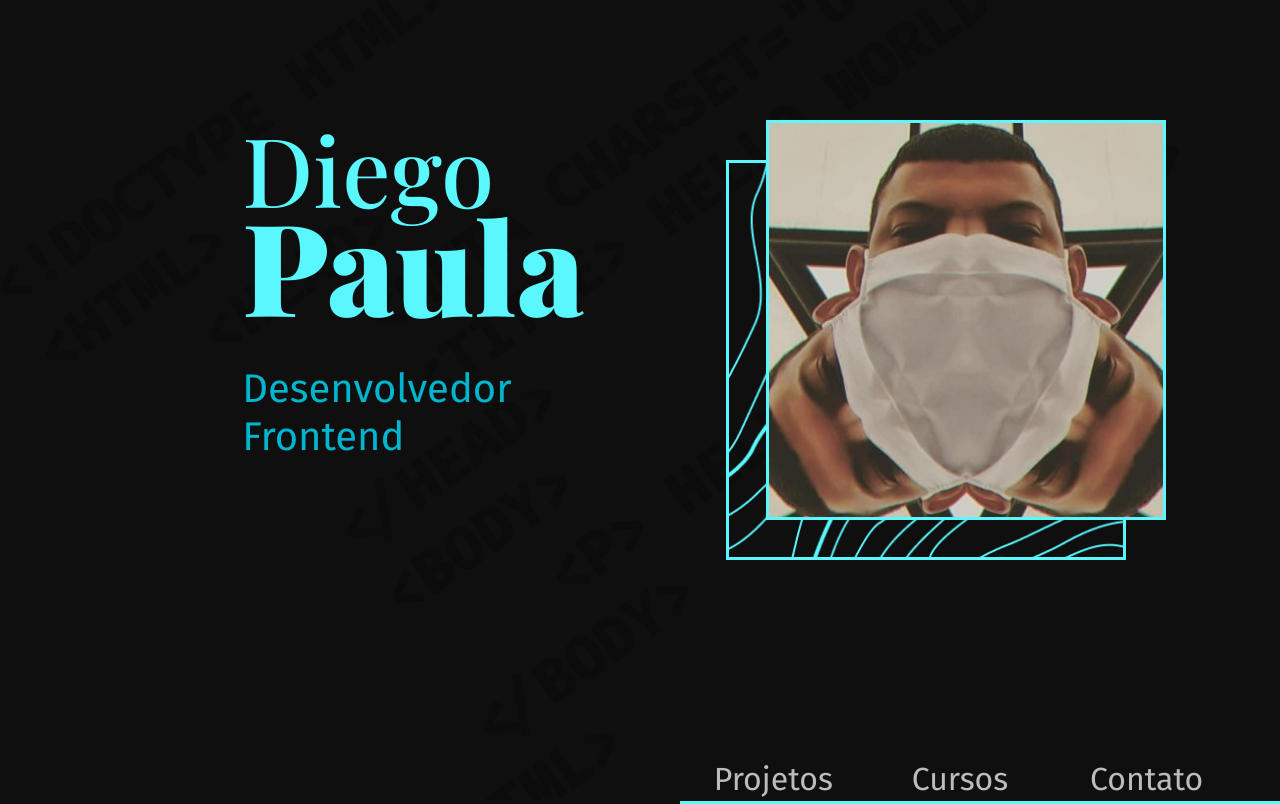
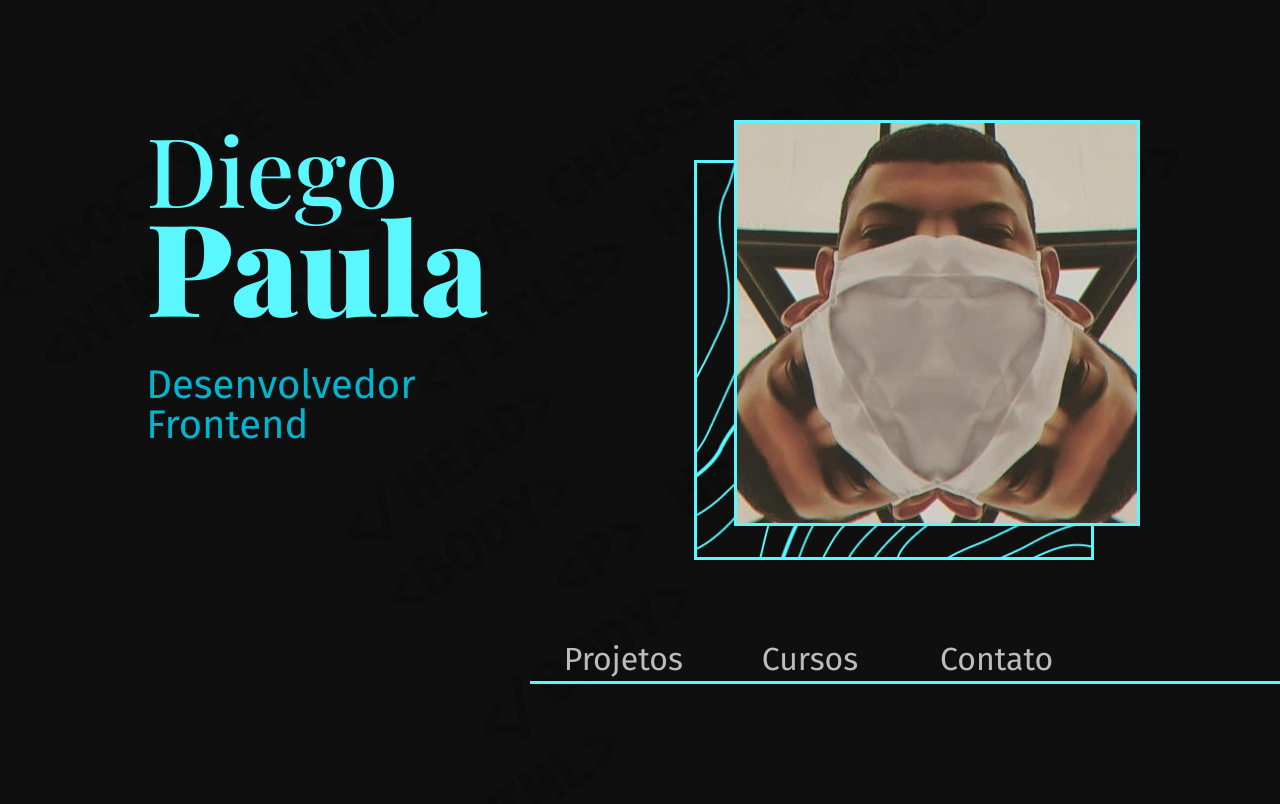
Before and after one commit to Odiiego/portfolio-origamid, a plain HTML site: page index.html in a window 1280 px wide. Drawn offline with nearby package versions, Linux system fonts and the light colour scheme.

Commit message:
Corrigi o CSS e adicionei o Index.js

```diff
--- a/index.html
+++ b/index.html
@@ -12,7 +12,6 @@
 <body>
     <section id="home">
         <header>
-
             <div class="title-container">
                 <h1>Diego <span>Paula</span></h1>
                 <h2>Desenvolvedor Frontend</h2>
@@ -23,12 +22,20 @@
         </header>
         <nav>
             <ul class="nav-list">
-                <li class="nav-list-item">Projetos</li>
-                <li class="nav-list-item">Cursos</li>
-                <li class="nav-list-item">Contato</li>
+                <li class="nav-list-item">
+                    <a href="#home" class="nav-list-link">Projetos</a>
+                </li>
+                <li class="nav-list-item">
+                    <a href="#home" class="nav-list-link">Cursos</a>
+                </li>
+                <li class="nav-list-item">
+                    <a href="#home" class="nav-list-link">Contato</a>
+                </li>
             </ul>
         </nav>
     </section>
+
+    <script src="./index.js"></script>
 </body>
 
 </html>
--- /dev/null
+++ b/index.js
@@ -0,0 +1,11 @@
+const navList = Array.from(document.getElementsByClassName("nav-list-item"))
+navList.forEach((item) => {
+    item.addEventListener("click", (e) => {
+        const alreadyActive = document.getElementById("active")
+        if (alreadyActive !== null) {
+            alreadyActive.removeAttribute("id")
+        }
+
+        e.target.parentElement.id = "active"
+    })
+})
--- a/style.scss
+++ b/style.scss
@@ -7,15 +7,15 @@
 }
 
 body {
-    background-color: #0f0f0f;
+    background-color: #0F0F0F;
 
     #home {
         position: relative;
         display: flex;
         flex-direction: column;
-        align-items: flex-end;
+        align-items: center;
         width: 100%;
-        height: 100vh;
+        min-height: 100vh;
         background-image: url(./assets/first_decorator.png);
         background-position: center;
         background-repeat: no-repeat;
@@ -24,8 +24,8 @@ body {
         header {
             display: flex;
             justify-content: space-around;
-            width: 90%;
-            margin-top: 120px;
+            width: min(100%, 1440px);
+            margin: 120px 0;
 
             .title-container {
                 h1 {
@@ -47,6 +47,7 @@ body {
                     font-family: "Fira Sans";
                     font-size: 40px;
                     font-weight: 400;
+                    line-height: 40px;
                     color: #00B5CE;
                     margin-top: 40px;
                 }
@@ -54,8 +55,8 @@ body {
 
             .image-container {
                 position: relative;
-                width: 400px;
-                height: 400px;
+                min-width: 400px;
+                min-height: 400px;
                 border: 3px solid #5BF7FF;
                 transform: translateX(-40px) translateY(40px);
                 background-image: url(./assets/hero.png);
@@ -63,8 +64,8 @@ body {
 
                 img {
                     position: absolute;
-                    width: 400px;
-                    height: 400px;
+                    min-width: 400px;
+                    min-height: 400px;
                     border: 3px solid #5BF7FF;
                     transform: translateX(37px) translateY(-43px);
                 }
@@ -72,11 +73,8 @@ body {
         }
 
         nav {
-            position: relative;
-            margin-top: 240px;
-            margin-left: calc(37% + 5px);
-            width: 600px;
-            color: #BCBCBC;
+            margin: auto 0 15vh auto;
+            width: min(750px, 60%);
             border-bottom: 3px solid #5BF7FF;
 
             .nav-list {
@@ -85,7 +83,7 @@ body {
                 font-family: "Fira Sans";
                 font-size: 32px;
                 list-style: none;
-                width: 560px;
+                width: min(560px, 80%);
 
                 &-item {
                     width: 190px;
@@ -93,9 +91,24 @@ body {
                     padding-bottom: 3px;
                 }
 
-                .active {
+                &-link {
+                    display: block;
+                    text-decoration: none;
+                    color: #BCBCBC;
+
+                    &:hover {
+                        color: white;
+                    }
+                }
+
+                #active {
                     padding-bottom: 0;
                     border-bottom: 3px solid #5BF7FF;
+                    font-weight: bold;
+
+                    a {
+                        color: #E5E5E5;
+                    }
                 }
             }
         }
```
Also changed, not shown: assets/profile1.jpg (deleted), style.css, 1 other file.
